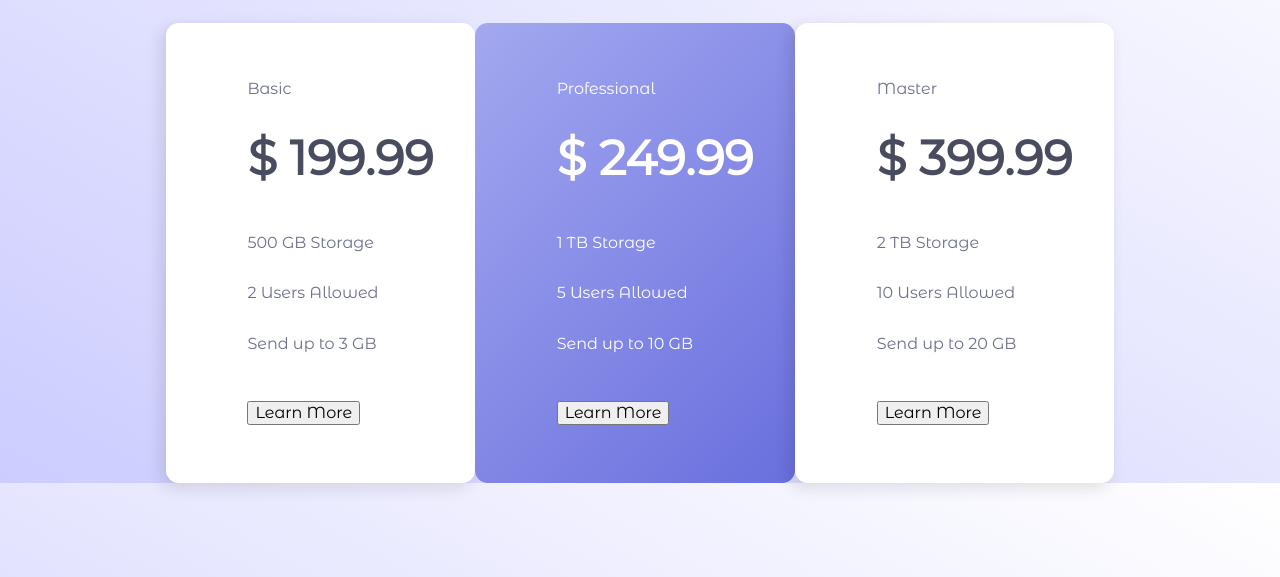
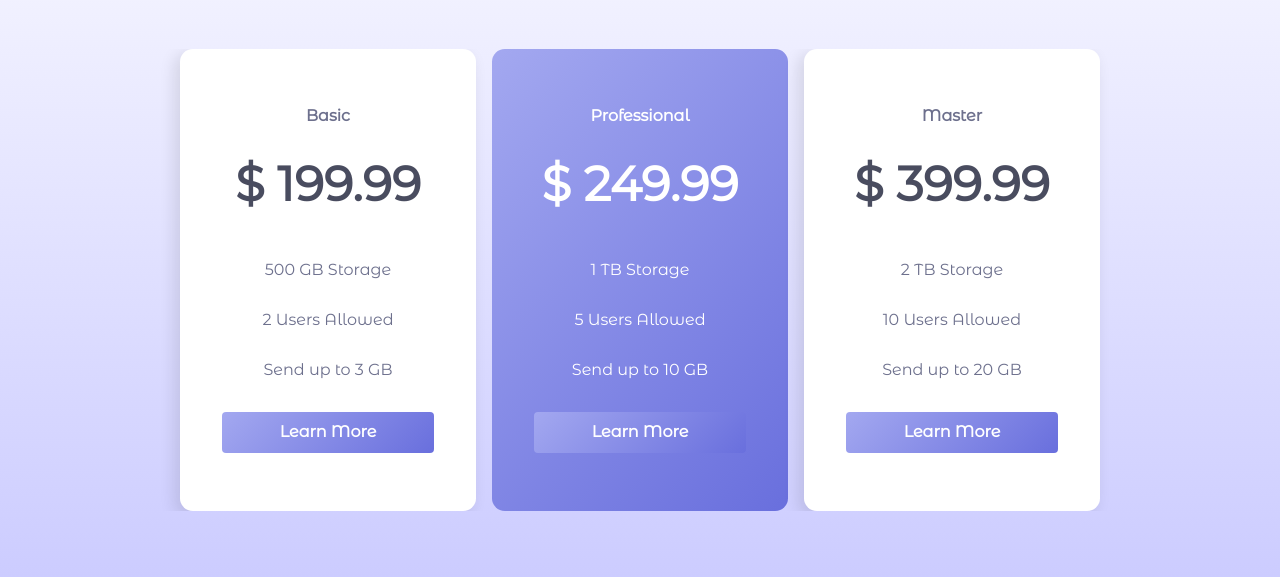
Before and after one commit to MariaKonstantinov/Pricing-card-slider, a plain HTML site: page index.html in a window 1280 px wide. Shown: the part 223-800 px from the top of the page. Drawn offline with Linux system fonts and the light colour scheme; a web font is replaced by a local one.

Commit message:
fix card style elements

```diff
--- a/blocks/cards.css
+++ b/blocks/cards.css
@@ -1,8 +1,11 @@
 .cards {
   display: flex;
+  flex-direction: row;
   justify-content: center;
   align-items: center;
   flex-wrap: wrap;
+  column-gap: 1rem;
+  overflow: hidden;
 }
 
 .card {
@@ -11,7 +14,7 @@
   border-radius: 0.8rem;
 }
 
-.cards .card.active {
+.card.active {
   background: linear-gradient(
     135deg,
     rgba(163, 168, 240, 1) 0%,
@@ -24,17 +27,17 @@
 
 .pack__list {
   margin: 2.6rem;
-    display: flex;
-    justify-content: center;
-    flex-direction: column;
-    align-items: center;
+  padding-left: 0;
+}
+
+.pack {
+  font-weight: bold;
 }
 
 li {
   list-style-type: none;
-    font-display: flex;
+  display: flex;
   justify-content: center;
-    width: 100%;
   padding: 1rem 0;
 }
 
@@ -53,6 +56,26 @@ li.price {
   color: #fff;
 }
 
-.button {
-    margin-top: 1rem;
+.btn {
+  height: 2.6rem;
+  width: 13.3rem;
+  align-items: center;
+  border-radius: 4px;
+  background: linear-gradient(
+    135deg,
+    rgba(163, 168, 240, 1) 0%,
+    rgba(105, 111, 221, 1) 100%
+  );
+  color: #fff;
+  outline: none;
+  border: 0;
+  font-weight: bold;
 }
+
+/* media queries for cards */
+@media screen and (max-width: 920px) {
+  .cards {
+    column-gap: 1rem;
+    row-gap: 1rem;
+  }
+}
--- a/blocks/header.css
+++ b/blocks/header.css
@@ -1,7 +1,7 @@
 .header {
   color: hsl(233, 13%, 49%);
   margin: 3.3rem 0;
-  font-display: flex;
+  display: flex;
   flex-direction: column;
   justify-content: center;
   align-items: center;
--- a/blocks/root.css
+++ b/blocks/root.css
@@ -1,12 +1,16 @@
+
 .root {
   font-family: "Montserrat Alternates", sans-serif;
   width: 100%;
   box-sizing: border-box;
   margin: 0 auto;
   padding: 0;
-  display: flex;
-  flex-direction: column;
-  align-items: center;
-  overflow-x: hidden;
-  background: linear-gradient(to top right, #ccccff 0%, #ffffff 100%);
+  background: linear-gradient(to top, #ccccff 0%, #ffffff 100%);
+
+  -webkit-font-smoothing: antialiased;
+  -moz-osx-font-smoothing: grayscale;
+  -webkit-text-size-adjust: 100%;
+  -ms-text-size-adjust: 100%;
+  -moz-text-size-adjust: 100%;
+  text-rendering: optimizeLegibility;
 }
--- a/pages/index.css
+++ b/pages/index.css
@@ -1,6 +1,5 @@
-/*normalize & fonts*/
+/*normalize css*/
 @import url(../vendor/normalize.css);
-@import url(../vendor/fonts/inter/inter.css);
 
 /*block - root*/
 @import url(../blocks/root.css);
```
Also changed, not shown: index.html (+1 -3 lines), vendor/normalize.css. Lines whose indentation alone changed are shown as unchanged.
